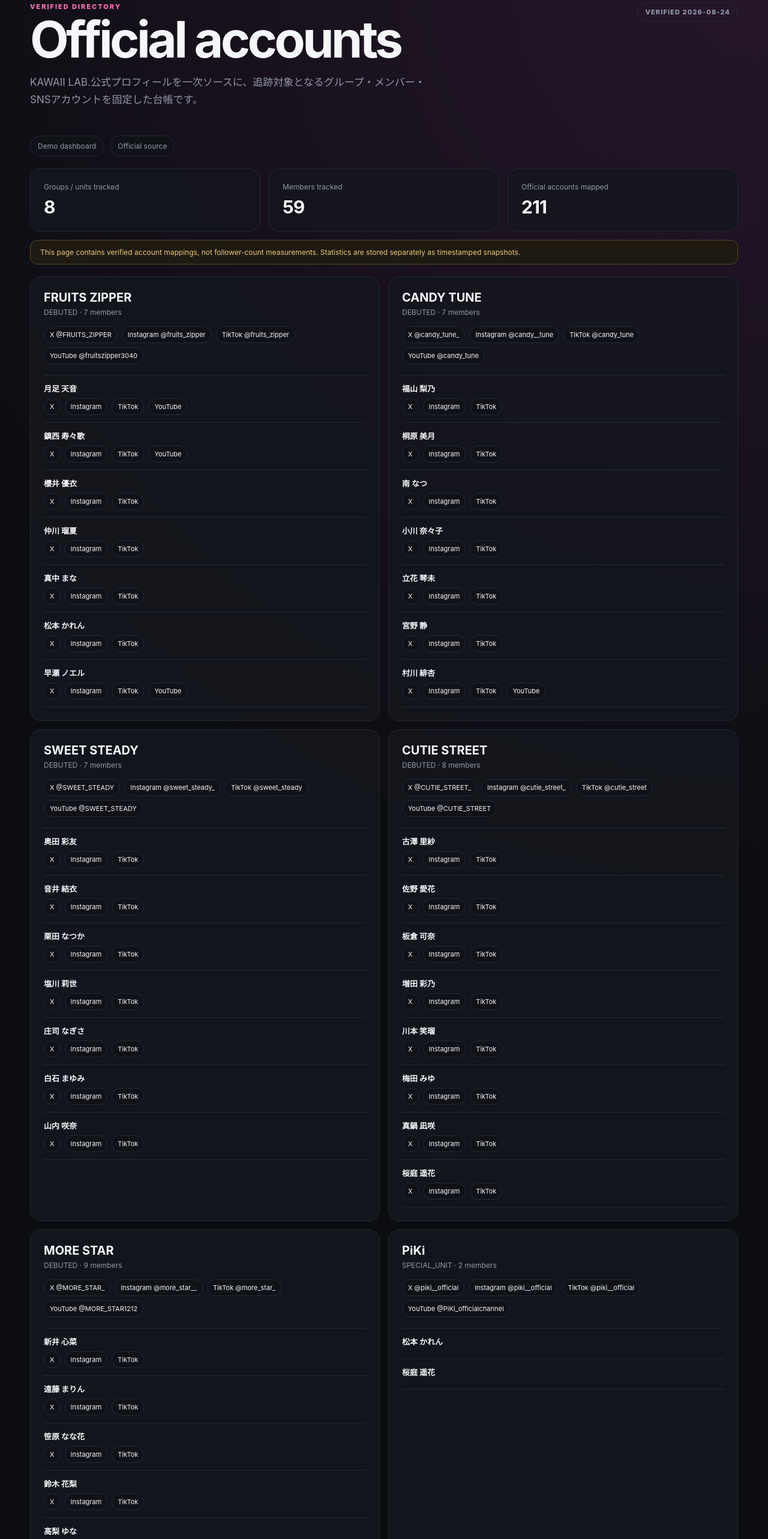
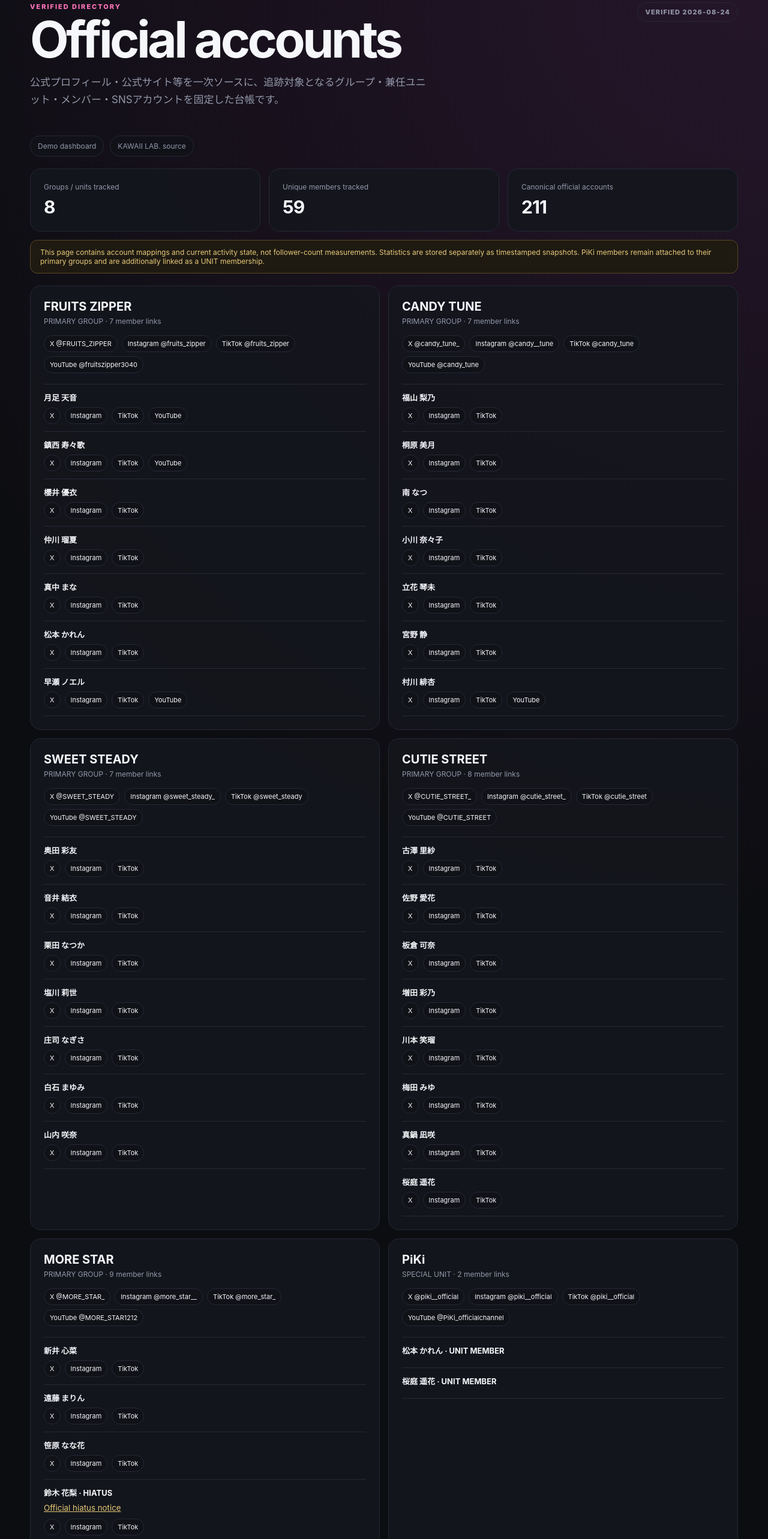
Before and after one commit to ProtChan/kawaii-lab-stats, a Next.js app: page /directory in a window 1280 px wide. Shown: the part 60-2626 px from the top of the page at 60% size. Built offline with nearby package versions, Linux system fonts and the light colour scheme.

Commit message:
feat: show special units and hiatus state in directory

```diff
--- a/app/directory/page.tsx
+++ b/app/directory/page.tsx
@@ -3,6 +3,9 @@ import { directorySummary, officialGroups, officialProject } from "@/lib/officia
 
 const label = (platform: string) =>
   platform === "INSTAGRAM" ? "Instagram" : platform === "YOUTUBE" ? "YouTube" : platform === "TIKTOK" ? "TikTok" : platform;
+
+const categoryLabel = (category: string) =>
+  category === "DEBUTED" ? "PRIMARY GROUP" : category === "SPECIAL_UNIT" ? "SPECIAL UNIT" : category === "TRAINEE" ? "TRAINEE UNIT" : category;
 
 export default function DirectoryPage() {
   return (
@@ -12,7 +15,7 @@ export default function DirectoryPage() {
           <p className="eyebrow">VERIFIED DIRECTORY</p>
           <h1>Official accounts</h1>
           <p className="lead">
-            KAWAII LAB.公式プロフィールを一次ソースに、追跡対象となるグループ・メンバー・SNSアカウントを固定した台帳です。
+            公式プロフィール・公式サイト等を一次ソースに、追跡対象となるグループ・兼任ユニット・メンバー・SNSアカウントを固定した台帳です。
           </p>
         </div>
         <span className="badge">VERIFIED 2026-08-24</span>
@@ -20,24 +23,24 @@ export default function DirectoryPage() {
 
       <nav className="nav">
         <Link href="/">Demo dashboard</Link>
-        <a href={officialProject.sourceUrl} target="_blank" rel="noreferrer">Official source</a>
+        <a href={officialProject.sourceUrl} target="_blank" rel="noreferrer">KAWAII LAB. source</a>
       </nav>
 
       <section className="kpis">
         <article><span>Groups / units tracked</span><strong>{directorySummary.groups}</strong></article>
-        <article><span>Members tracked</span><strong>{directorySummary.members}</strong></article>
-        <article><span>Official accounts mapped</span><strong>{directorySummary.accounts}</strong></article>
+        <article><span>Unique members tracked</span><strong>{directorySummary.members}</strong></article>
+        <article><span>Canonical official accounts</span><strong>{directorySummary.accounts}</strong></article>
       </section>
 
       <section className="notice">
-        This page contains verified account mappings, not follower-count measurements. Statistics are stored separately as timestamped snapshots.
+        This page contains account mappings and current activity state, not follower-count measurements. Statistics are stored separately as timestamped snapshots. PiKi members remain attached to their primary groups and are additionally linked as a UNIT membership.
       </section>
 
       <section className="directoryGrid">
         {officialGroups.map((group) => (
           <article className="directoryCard" key={group.slug}>
             <h2>{group.name}</h2>
-            <div className="directoryMeta">{group.category} · {group.members.length} members</div>
+            <div className="directoryMeta">{categoryLabel(group.category)} · {group.members.length} member links</div>
             <div className="accountLinks">
               {group.accounts.map((account) => (
                 <a key={`${account.platform}-${account.handle}`} href={account.url} target="_blank" rel="noreferrer">
@@ -48,8 +51,11 @@ export default function DirectoryPage() {
             <div className="memberList">
               {group.members.map((member) => (
                 <div className="memberRow" key={member.slug}>
-                  <strong>{member.name}</strong>
+                  <strong>{member.name}{member.status === "HIATUS" ? " · HIATUS" : member.relationOnly ? " · UNIT MEMBER" : ""}</strong>
                   {member.notes ? <small>{member.notes}</small> : null}
+                  {member.status === "HIATUS" && member.statusSourceUrl ? (
+                    <small><a href={member.statusSourceUrl} target="_blank" rel="noreferrer">Official hiatus notice</a></small>
+                  ) : null}
                   <div className="accountLinks">
                     {member.accounts.map((account) => (
                       <a key={`${account.platform}-${account.handle}`} href={account.url} target="_blank" rel="noreferrer">
@@ -65,7 +71,7 @@ export default function DirectoryPage() {
       </section>
 
       <footer>
-        Source of truth for this seed: KAWAII LAB. official profile. Account mappings are dated and should be re-verified when handles, membership, or official listings change.
+        Account mappings are dated and source-attributed. Current seed includes the five primary KAWAII LAB. groups, PiKi as a concurrent special unit, KAWAII LAB. MATES and KAWAII LAB. SOUTH. Unknown or conflicting links are left unresolved rather than guessed.
       </footer>
     </main>
   );
```
